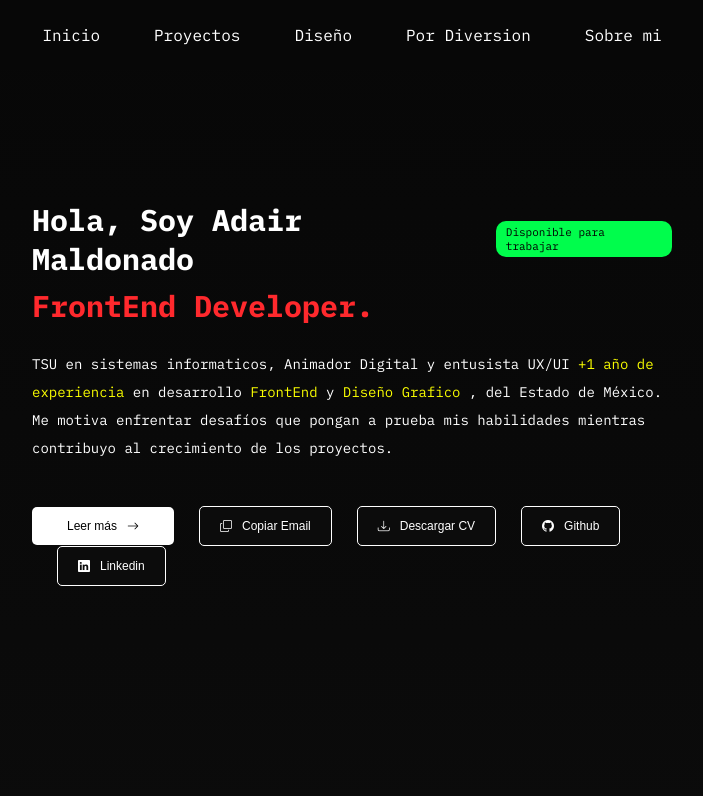
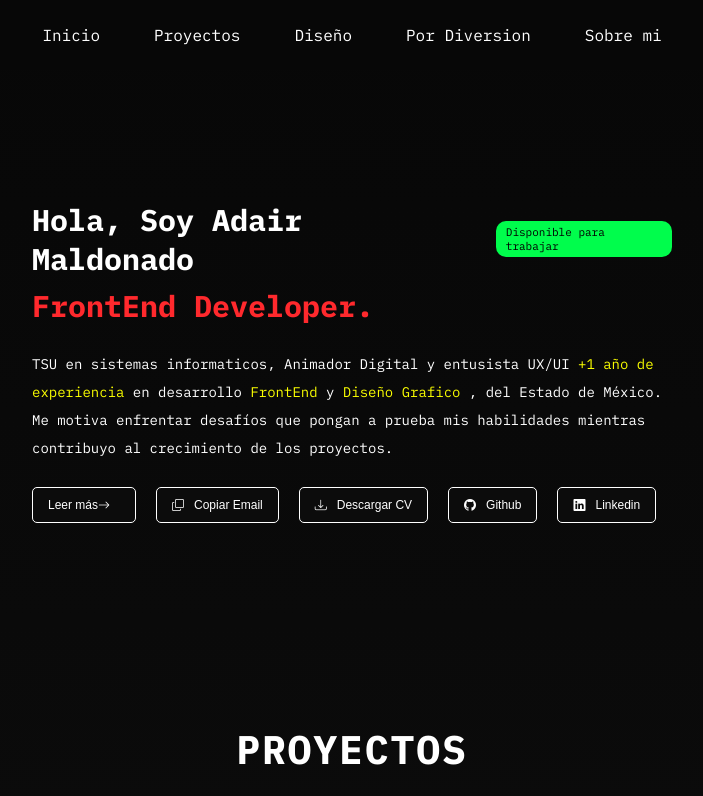
Before and after one commit to AdairKevin/PortfolioAdair, a React (Vite) app: page / in a window 1280 px wide. Shown: the top 796 px of the page, without its empty margins (288-991 px from the left). Built offline with nearby package versions, Linux system fonts and the light colour scheme.

Commit message:
UpdateHome

```diff
--- a/src/pages/home/home.module.css
+++ b/src/pages/home/home.module.css
@@ -49,13 +49,16 @@
   }
 }
 
+.botones {
+  display: flex;
+  flex-direction: row;
+  flex-wrap: wrap;
+  gap: 20px;
+}
+
 .boton {
-  font-size: 12px;
-  padding: 12px 35px;
-  margin-top: 20px;
   background-color: #ffffff;
   color: #000000;
-  text-decoration: none;
   border: none;
   cursor: pointer;
   border-radius: 5px;
@@ -71,8 +74,7 @@
 
 .acciones {
   font-size: 12px;
-  margin-left: 25px;
-  padding: 12px 20px;
+  padding: 10px 15px;
   background-color: #0c0c0c;
   color: #ffffff;
   border: none;
--- a/src/pages/home/home.tsx
+++ b/src/pages/home/home.tsx
@@ -26,7 +26,7 @@ function Home() {
           </p>
 
           <div className={styles.botones}>
-            <button type="button" className={styles.boton}>
+            <button type="button" className={styles.acciones}>
               Leer más
               <i className={"bi bi-arrow-right"}></i>
             </button>
```
